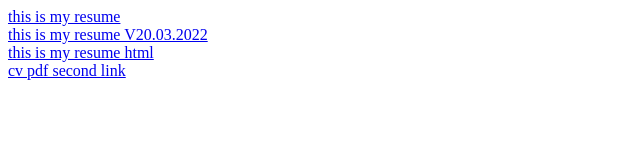
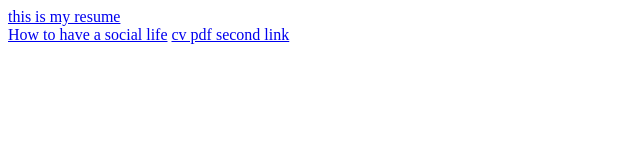
Before and after one commit to Bouguerra-S/Bouguerra-S.github.io, a plain HTML site: page index.html in a window 1280 px wide. Shown: the whole page, without its empty margins (0-640 px from the left). Drawn offline with Linux system fonts and the light colour scheme.

Commit message:
Update index.html

```diff
--- a/index.html
+++ b/index.html
@@ -4,8 +4,7 @@
 </head>
 <body>
     <a href="https://bouguerra-s.github.io/CV.pdf">this is my resume</a><br/>
-    <a href="https://bouguerra-s.github.io/CV20032022.pdf">this is my resume V20.03.2022</a><br/>
-    <a href="https://bouguerra-s.github.io/mycvinhtml.html">this is my resume html</a><br/>
+    <a href="https://www.payloadz.com/go/sip?id=3402186" target="paypal" >How to have a social life</a>
     <a href="./CV.pdf">cv pdf second link</a> <br/>
 </body>
 </html>
```
